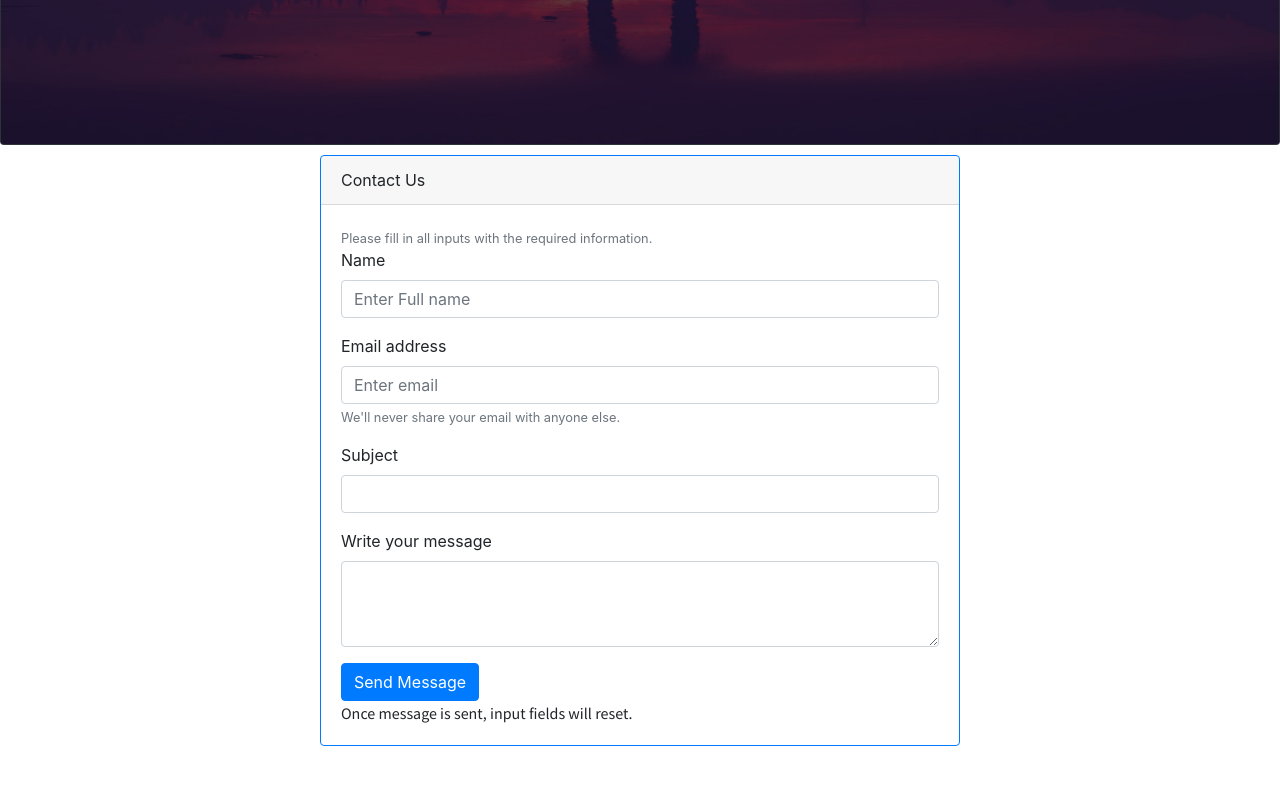
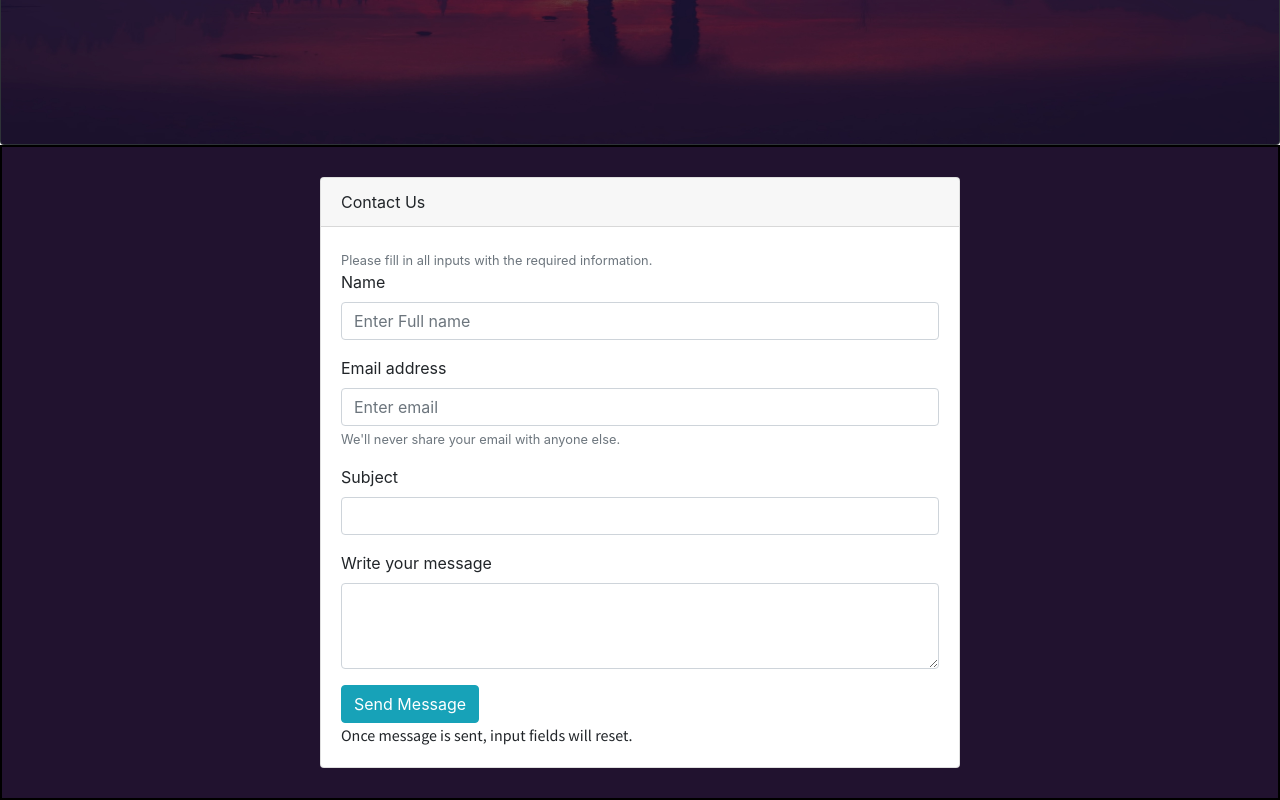
Before and after one commit to dchovanetz/GiveALife, a React (Create React App) app in the folder client/: page / in a window 1280 px wide. Shown: the part 1991-2791 px from the top of the page. Before the commit the page ends 2747 px from the top, so only its background shows below. Built offline with nearby package versions, Linux system fonts and the light colour scheme.

Commit message:
Added Background color to contact form

```diff
--- a/client/src/components/home/ContactForm.js
+++ b/client/src/components/home/ContactForm.js
@@ -3,6 +3,7 @@ import emailjs from 'emailjs-com';
 import Form from 'react-bootstrap/Form'
 import Button from 'react-bootstrap/Button'
 import Card from 'react-bootstrap/Card'
+import lastspace from '../../assets/sky.jpg'
 
 export default function ContactUs() {
 
@@ -19,10 +20,11 @@ export default function ContactUs() {
   }
 
   return (
+    <div style={{backgroundColor: '#21122F', border: 'solid black 2px'}}>
+    <Card style={{ width: '40rem', margin: '30px auto' }}>
+        <Card.Header>Contact Us</Card.Header>
+        <Card.Body style={{}}>
 
-    <Card border="primary" style={{ width: '40rem', margin: '10px auto' }}>
-        <Card.Header>Contact Us</Card.Header>
-        <Card.Body>
             <Form className="contact-form" onSubmit={sendEmail}>
 
                 <Form.Group controlId="formBasicEmail">
@@ -52,13 +54,13 @@ export default function ContactUs() {
                     <Form.Control as="textarea" rows="3" name="message" required/>
                 </Form.Group>
 
-                <Button variant="primary" type="submit"
+                <Button variant="info" type="submit"
                 onClick={() => {
                     alert("You've successfully sent us your information!")
-                  }}>
+                }}>
                     Send Message
                 </Button>
-        </Form>
+            </Form>
 
             <Card.Text>
                 Once message is sent, input fields will reset.
@@ -66,5 +68,7 @@ export default function ContactUs() {
         </Card.Body>
     </Card>
 
+
+    </div>
   );
 }
```
Also changed, not shown: client/src/assets/sky.jpg (added).
